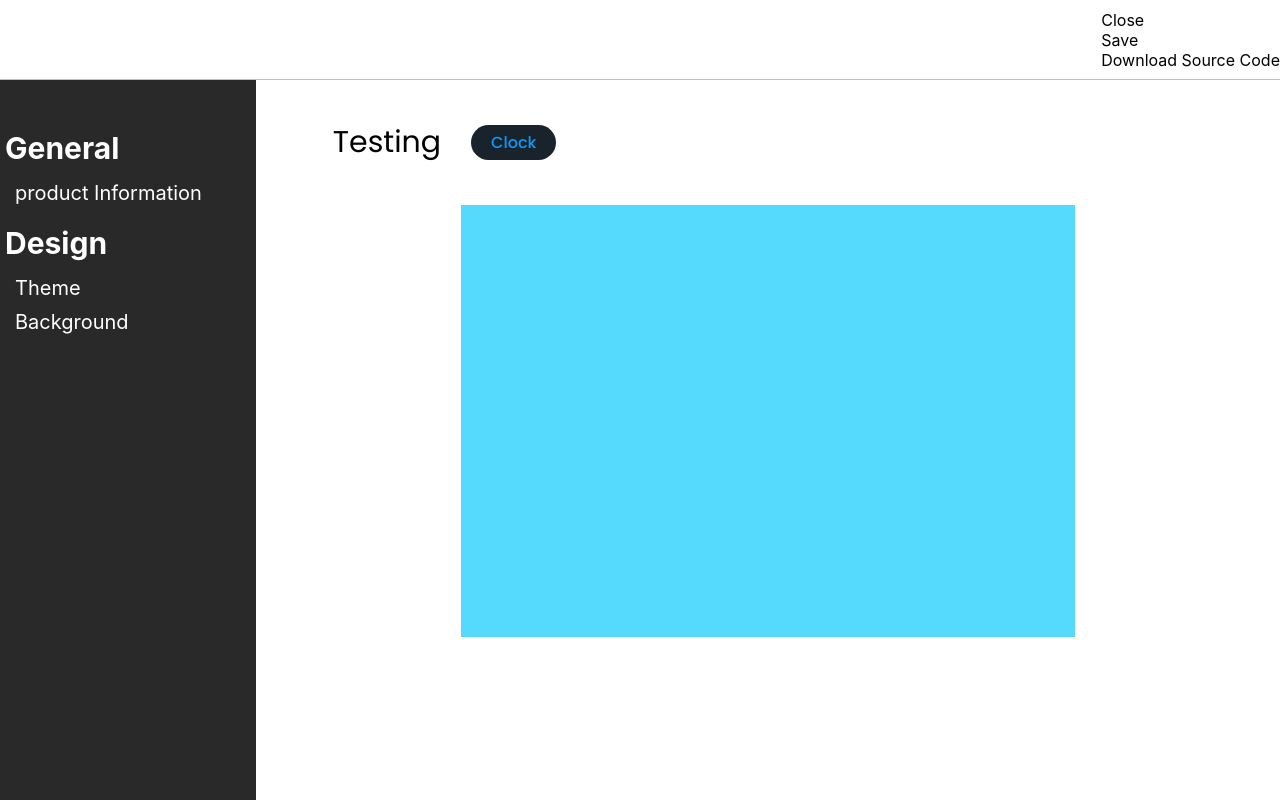
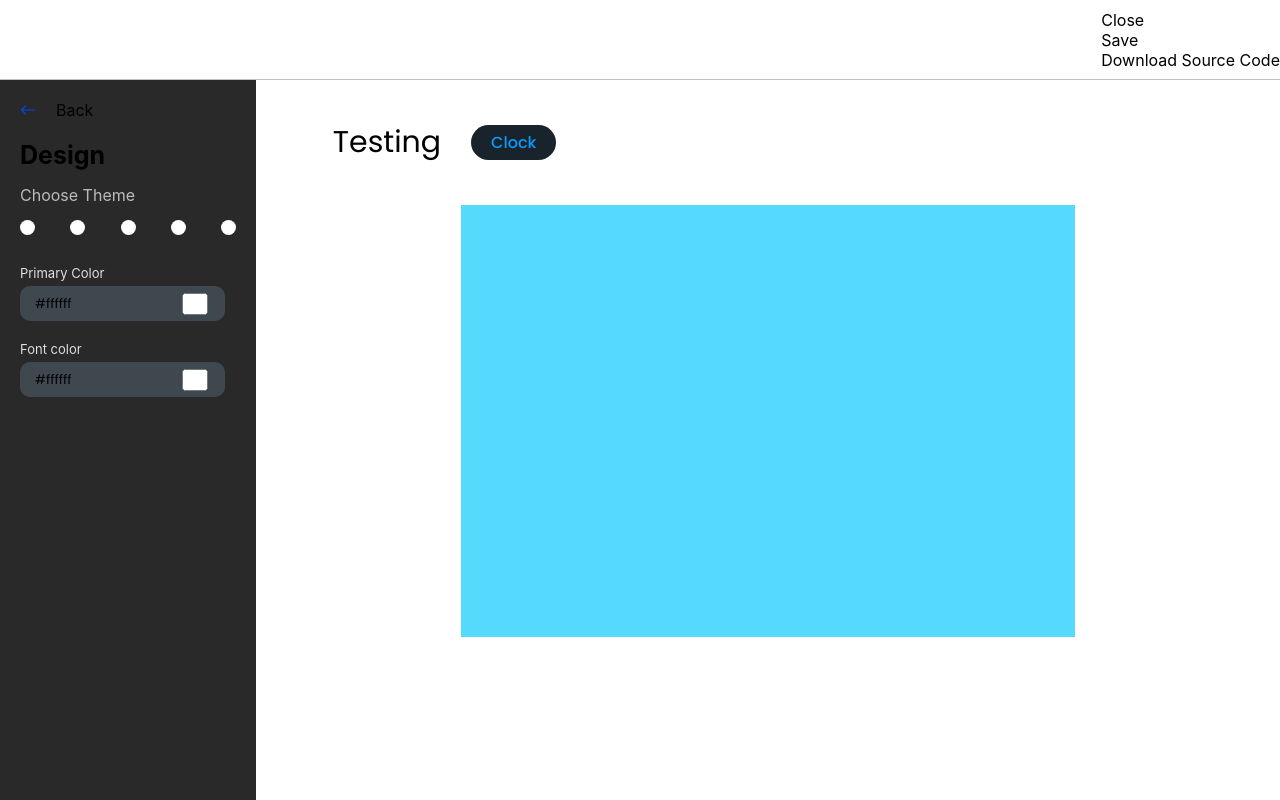
Before and after one commit to webtopia035/widgetsy-frontend, a Next.js app: page /builder in a window 1280 px wide. Built offline with nearby package versions, Linux system fonts and the light colour scheme.

Commit message:
add: theme component

```diff
--- a/components/Sidebar/Sidebar.js
+++ b/components/Sidebar/Sidebar.js
@@ -1,4 +1,5 @@
 import React, { useState } from "react";
+import Theme from "../Theme/Theme";
 import styles from "./Sidebar.module.css";
 
 const Sidebar = () => {
@@ -6,8 +7,8 @@ const Sidebar = () => {
   console.log(elements);
   return (
     <div className={styles.sidebar_container}>
-      <div className={styles.general}>General</div>
-      <div
+      {/* <div className={styles.general}>General</div>
+       <div
         className={styles.product_info}
         onClick={() => {
           setElements("info");
@@ -31,7 +32,8 @@ const Sidebar = () => {
         }}
       >
         Background
-      </div>
+      </div> */}
+      <Theme />
     </div>
   );
 };
--- /dev/null
+++ b/components/Theme/Theme.js
@@ -0,0 +1,47 @@
+import React from "react";
+import styles from "./Theme.module.css";
+
+const Theme = () => {
+  return (
+    <>
+      <div className={styles.back_arrow}>
+        <i className="bi bi-arrow-left" />
+        Back
+      </div>
+      <div className={styles.element_title}>Design</div>
+      <div className={styles.theme_title}>Choose Theme</div>
+      <div className={styles.theme_container}>
+        <div className={styles.theme}></div>
+        <div className={styles.theme}></div>
+        <div className={styles.theme}></div>
+        <div className={styles.theme}></div>
+        <div className={styles.theme}></div>
+      </div>
+      <label className={styles.labels} htmlFor="username">
+        Primary Color
+      </label>
+      <div className={styles.username}>
+        <input className={styles.input} type="text" defaultValue="#ffffff" />
+        <input
+          className={styles.color_picker}
+          type="color"
+          defaultValue="#ffffff"
+        />
+      </div>
+      <label className={styles.labels} htmlFor="email">
+        Font color
+      </label>
+      <div className={styles.username}>
+        <input className={styles.input} type="text" defaultValue="#ffffff" />
+        <input
+          className={styles.color_picker}
+          type="color"
+          defaultValue="#ffffff"
+        />
+      </div>
+      <br />
+    </>
+  );
+};
+
+export default Theme;
--- /dev/null
+++ b/components/Theme/Theme.module.css
@@ -0,0 +1,89 @@
+.back_arrow>i{
+  color: rgb(0, 72, 255);
+  margin: 0 20px 0px 0px;
+  font-weight: bolder;
+}
+
+.back_arrow{
+  margin: 20px;
+}
+
+.element_title{
+  margin: 20px;
+  font-size: 25px;
+  font-weight: bolder;
+  margin-bottom: 15px;
+}
+
+.theme_container{
+  display: flex;
+  justify-content: space-between;
+  padding:0 20px
+}
+
+.theme{
+  background-color: white;
+  height: 15px;
+  width: 15px;
+  border-radius:50%;
+  margin-bottom: 15px;
+}
+
+.theme_title{
+  color:#bcbcbc;
+  margin: 15px 20px;
+}
+
+.labels {
+  color: rgb(222, 222, 222);
+  font-size: 13px;
+  margin: 20px;
+  margin-top: 15px;
+  display: block;
+  margin-bottom: 5px;
+}
+
+.input {
+  font-family: "Poppins", sans-serif;
+  font-size: 13px;
+  width: 50%;
+  height: 35px;
+  margin-bottom: 10px;
+  margin-top: 2px;
+  background-color: rgb(64, 72, 79);
+  border: none;
+  outline: none;
+  border-radius: 10px;
+  padding: 0 15px;
+  margin-top: 0px;
+  margin-left: 0px;
+  padding-left: 0px;
+}
+
+.username {
+  margin-bottom: 0;
+  font-family: "Poppins", sans-serif;
+  font-size: 13px;
+  width: 80%;
+  height: 35px;
+  margin-bottom: 10px;
+  margin-top: 2px;
+  background-color: rgb(64, 72, 79);
+  border: none;
+  outline: none;
+  border-radius: 10px;
+  padding: 0 15px;
+  margin: 20px;
+  margin-top: 0px;
+  display: flex;
+  justify-content: space-between;
+}
+
+.color_picker{
+  align-self: center;
+  width: 30px;
+  height: 30px;
+  border: none;
+  border-radius: 50%;
+  background: none;
+}
```
